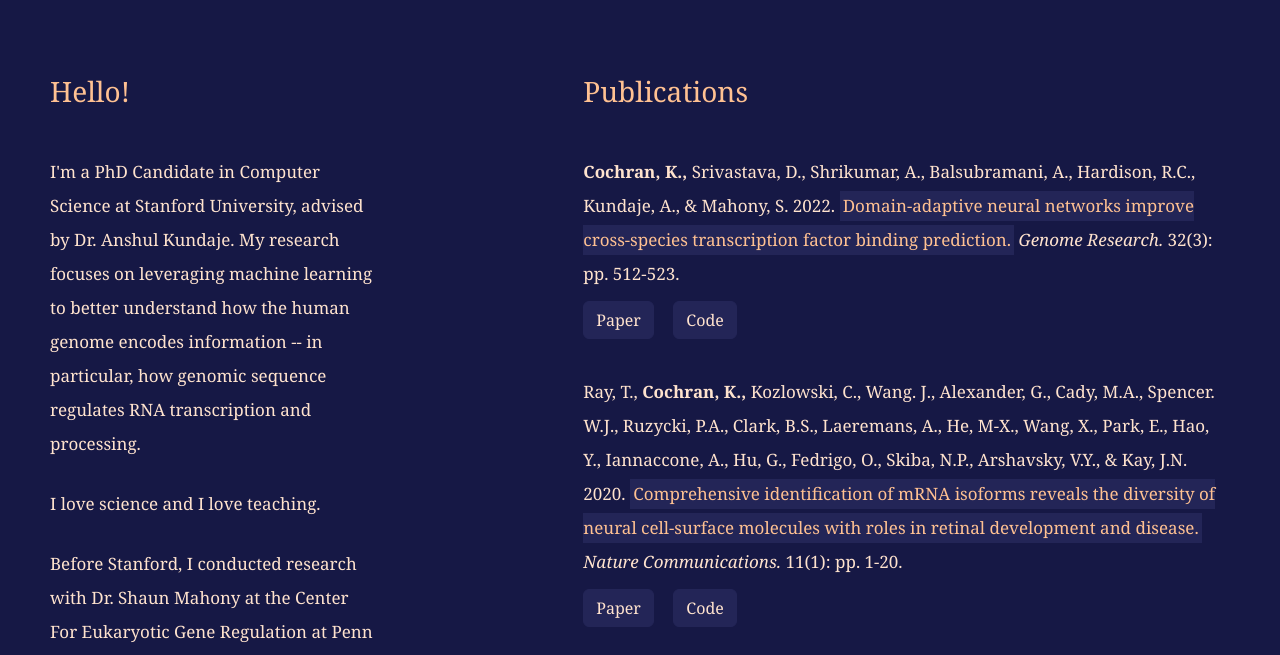
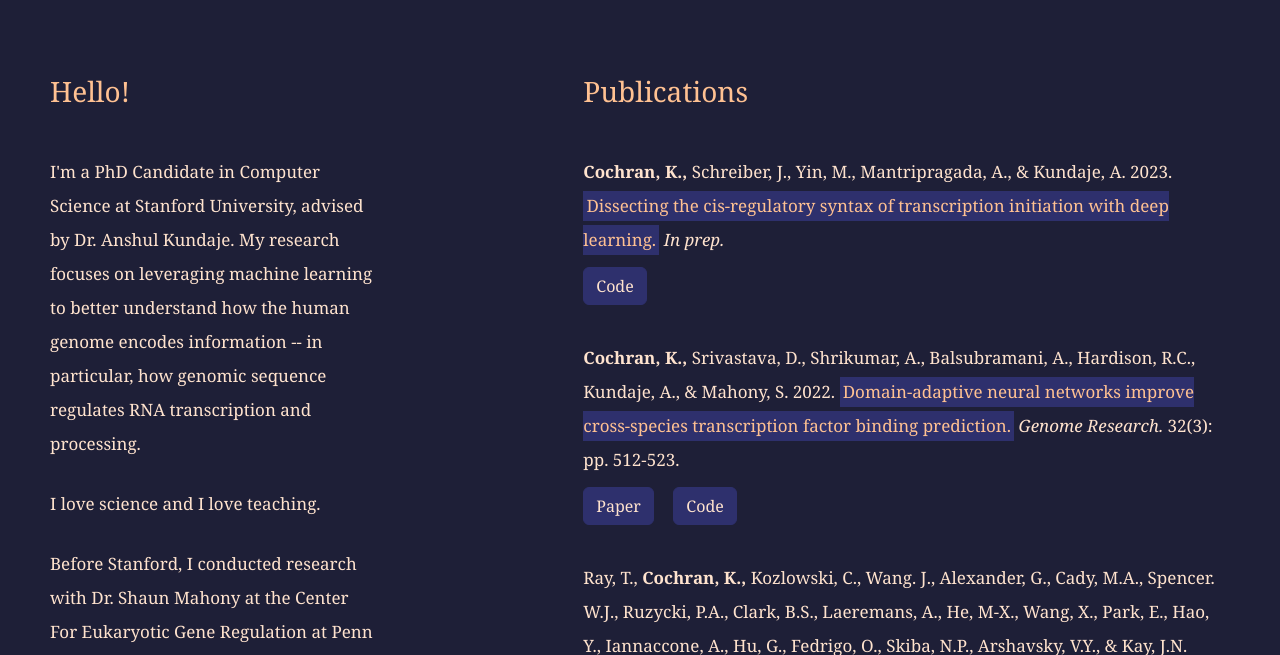
Before and after one commit to kellycochran/kellycochran.github.io, a plain HTML site: page index.html in a window 1280 px wide. Shown: the part 130-785 px from the top of the page. Drawn offline with nearby package versions, Linux system fonts and the light colour scheme.

Commit message:
update 12_26_23

```diff
--- a/index.html
+++ b/index.html
@@ -3,7 +3,7 @@
   <head>
     <meta charset="utf-8">
     <meta name="viewport" content="width=device-width, initial-scale=1">
-    <title>Kelly Cochran</title>
+    <title>Kelly Cochran Home</title>
     <link href="https://cdn.jsdelivr.net/npm/bootstrap@5.3.2/dist/css/bootstrap.min.css" rel="stylesheet" integrity="sha384-T3c6CoIi6uLrA9TneNEoa7RxnatzjcDSCmG1MXxSR1GAsXEV/Dwwykc2MPK8M2HN" crossorigin="anonymous">
     <link rel="stylesheet" type="text/css" href="style.css" />
   </head>
@@ -17,7 +17,7 @@
             </div>
             <div class="col-sm-8 links text-center">
                 <button type="button" class="btn btn-main btn-outline-light"><a href="mailto:kcochran@stanford.edu">Email: kcochran at stanford.edu</a></button>
-                <button type="button" class="btn btn-main btn-outline-light"><a href="https://raw.githubusercontent.com/kellycochran/kellycochran.github.io/main/CV_Updated_09_23_2023.pdf">CV</a></button>
+                <button type="button" class="btn btn-main btn-outline-light"><a href="https://raw.githubusercontent.com/kellycochran/kellycochran.github.io/main/CV.pdf">CV</a></button>
                 <button type="button" class="btn btn-main btn-outline-light"><a href="https://github.com/kellycochran">GitHub</a></button>
                 <button type="button" class="btn btn-main btn-outline-light"><a href="https://scholar.google.com/citations?user=gbDJBiYAAAAJ&hl=en&authuser=1">Google Scholar</a></button>
 
@@ -57,6 +57,13 @@
           <div class="col-xl-7 pubs">
             <h3>Publications</h3>
             <br>
+            <p>
+                <strong>Cochran, K.,</strong> Schreiber, J., Yin, M., Mantripragada, A.,
+                & Kundaje, A.
+                2023. <mark>Dissecting the cis-regulatory syntax of transcription initiation with deep learning.</mark> <em>In prep.</em>
+                <br>
+                <button type="button" class="btn btn-pub btn-outline-light"><a href="https://github.com/kundajelab/nascent_RNA_models">Code</a></button>
+            </p>
             <p>
                 <strong>Cochran, K.,</strong> Srivastava, D., Shrikumar, A., Balsubramani, A.,
                 Hardison, R.C., Kundaje, A., & Mahony, S.
--- a/style.css
+++ b/style.css
@@ -1,5 +1,5 @@
 body {
-    background-color: #161845;
+    background-color: #1e1f37;
     color: #FFE3CE;
     line-height: 2;
     font-family: "Georgia", sans-serif;
@@ -42,7 +42,7 @@ h3 {
 }
 
 .pubs {
-    background-color: #161845;
+    background-color: #1e1f37;
     padding: 50px;
     margin-left: 0px;
 }
@@ -69,14 +69,14 @@ a {
 }
 
 .btn-pub {
-    background-color: #232557 !important;
-    border-color: #232557 !important;
+    background-color: #2e306d !important;
+    border-color: #2e306d !important;
     margin-right: 15px;
     margin-top: 10px;
     margin-bottom: 10px;
 }
 
 mark {
-    background-color: #232557;
+    background-color: #2e306d;
     color: #FFC192;
 }
```
Also changed, not shown: 2 other files.
